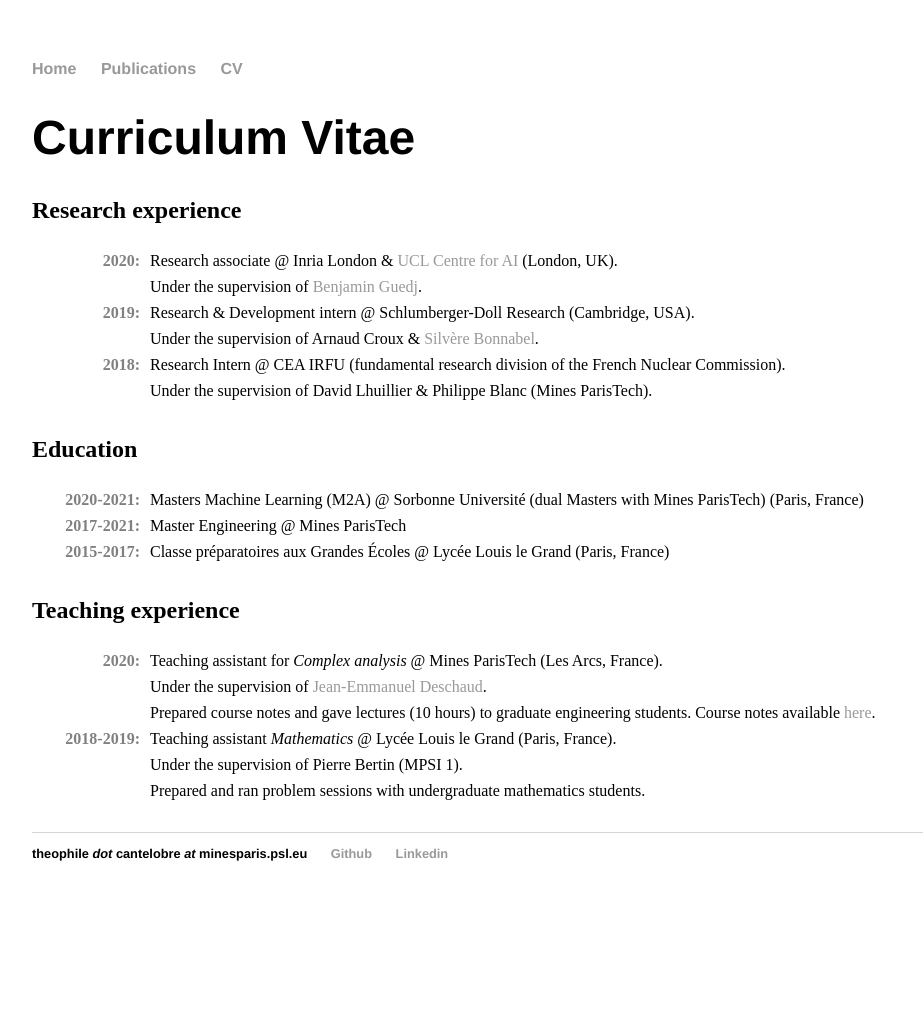
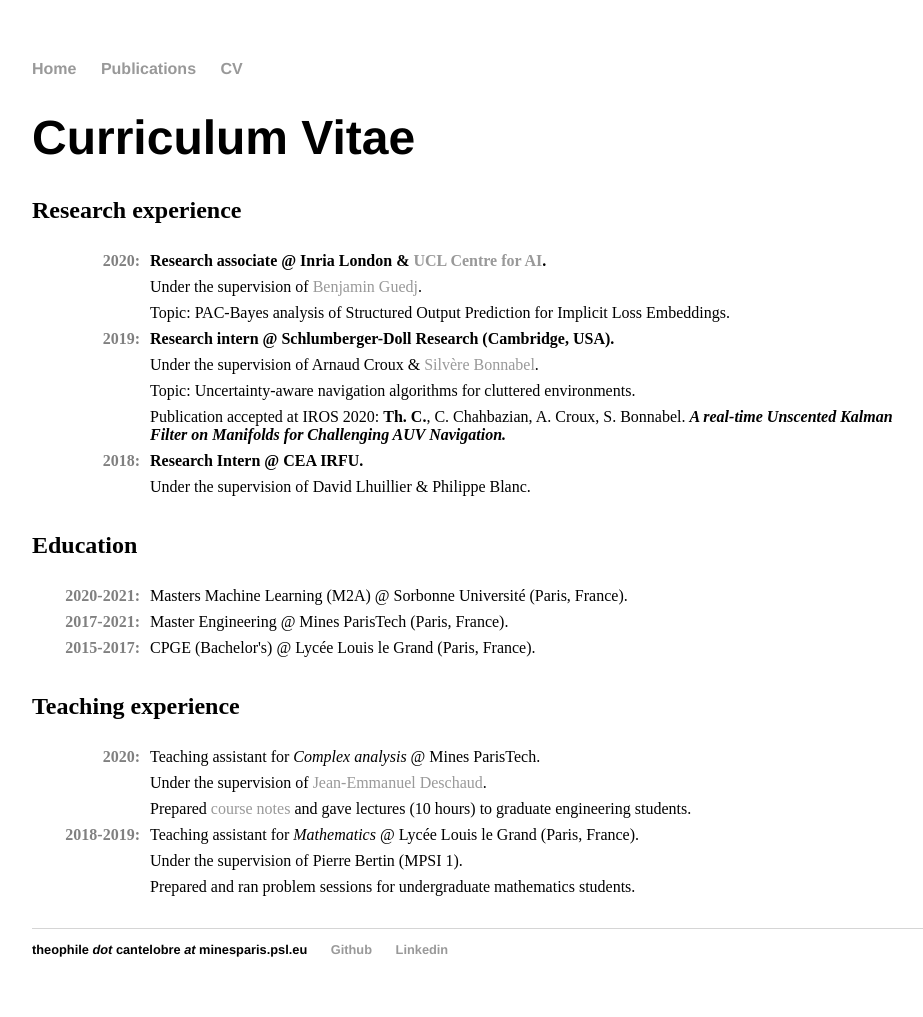
Before and after one commit to theophilec/theophilec.github.io-old, a Jekyll site: the page built from cv/index.html, in a window 1280 px wide. Shown: the whole page, without its empty margins (160-1083 px from the left). Built offline with Jekyll 4.4.1, drawn with Linux system fonts in a browser that asks for light colours; before the commit the page ends 921 px from its top, so only the background shows below that.

Commit message:
Simplification

```diff
--- a/cv/index.html
+++ b/cv/index.html
@@ -9,44 +9,47 @@ title: Curriculum Vitae
 	<p>
 		<dl>
 			<dt>2020</dt>
-            <dd>Research associate @ Inria London & <a href="https://www.ucl.ac.uk/ai-centre/">UCL Centre for AI</a> (London, UK).</dd>
+            <dd><b>Research associate @ Inria London & <a href="https://www.ucl.ac.uk/ai-centre/">UCL Centre for AI</a>.</b></dd>
             <dd>Under the supervision of <a href="https://bguedj.github.io/">Benjamin Guedj</a>.</dd>
+            <dd>Topic: PAC-Bayes analysis of Structured Output Prediction for Implicit Loss Embeddings.</dd>
 
 			<dt>2019</dt>
-            <dd>Research & Development intern @ Schlumberger-Doll Research (Cambridge, USA).</dd>
+            <dd><b>Research intern @ Schlumberger-Doll Research (Cambridge, USA).</b></dd>
             <dd>Under the supervision of Arnaud Croux & <a href="www.silvere-bonnabel.com">Silvère Bonnabel</a>.</dd>
+            <dd>Topic: Uncertainty-aware navigation algorithms for cluttered environments.</dd>
+            <dd>Publication accepted at IROS 2020: <b>Th. C.</b>, C. Chahbazian, A. Croux, S. Bonnabel. <b><i>A real-time Unscented Kalman Filter on Manifolds for Challenging AUV Navigation.</i></b></dd>
 
             <dt>2018</dt>
-            <dd>Research Intern @ CEA IRFU (fundamental research division of the French Nuclear Commission).</dd>
-            <dd>Under the supervision of David Lhuillier & Philippe Blanc (Mines ParisTech).</dd>
+            <dd><b>Research Intern @ CEA IRFU.</b></dd>
+            <dd>Under the supervision of David Lhuillier & Philippe Blanc.</dd>
 		  </dl>
 	</p>
     <h2>Education</h2>
 	<p>
 		<dl>
 			<dt>2020-2021</dt>
-			<dd>Masters Machine Learning (M2A) @ Sorbonne Université (dual Masters with Mines ParisTech) (Paris, France)
+			<dd>Masters Machine Learning (M2A) @ Sorbonne Université (Paris, France).
             </dd>
 
 			<dt>2017-2021</dt>
-			<dd>Master Engineering @ Mines ParisTech
+			<dd>Master Engineering @ Mines ParisTech (Paris, France).
             </dd>
 			<dt>2015-2017</dt>
-			<dd>Classe préparatoires aux Grandes Écoles @ Lycée Louis le Grand (Paris, France)
+			<dd>CPGE (Bachelor's) @ Lycée Louis le Grand (Paris, France).
 		  </dl>
 	</p>
     <h2>Teaching experience</h2>
 	<p>
 		<dl>
 			<dt>2020</dt>
-            <dd>Teaching assistant for <i>Complex analysis</i> @ Mines ParisTech (Les Arcs, France).</dd>
+            <dd>Teaching assistant for <i>Complex analysis</i> @ Mines ParisTech.</dd>
             <dd>Under the supervision of <a href="http://caor-mines-paristech.fr/fr/recherche/3d-modeling/">Jean-Emmanuel Deschaud</a>.</dd>
-            <dd>Prepared course notes and gave lectures (10 hours) to graduate engineering students. Course notes available <a href="https://github.com/theophilec/complex-analysis">here</a>.</dd>
+            <dd>Prepared <a href="https://github.com/theophilec/complex-analysis">course notes</a> and gave lectures (10 hours) to graduate engineering students.</dd>
 
             <dt>2018-2019</dt>
-            <dd>Teaching assistant <i>Mathematics</i> @ Lycée Louis le Grand (Paris, France).</dd>
+            <dd>Teaching assistant for <i>Mathematics</i> @ Lycée Louis le Grand (Paris, France).</dd>
             <dd>Under the supervision of Pierre Bertin (MPSI 1).</dd>
-            <dd>Prepared and ran problem sessions with undergraduate mathematics students.</dd>
+            <dd>Prepared and ran problem sessions for undergraduate mathematics students.</dd>
 		  </dl>
 	</p>
 
```
